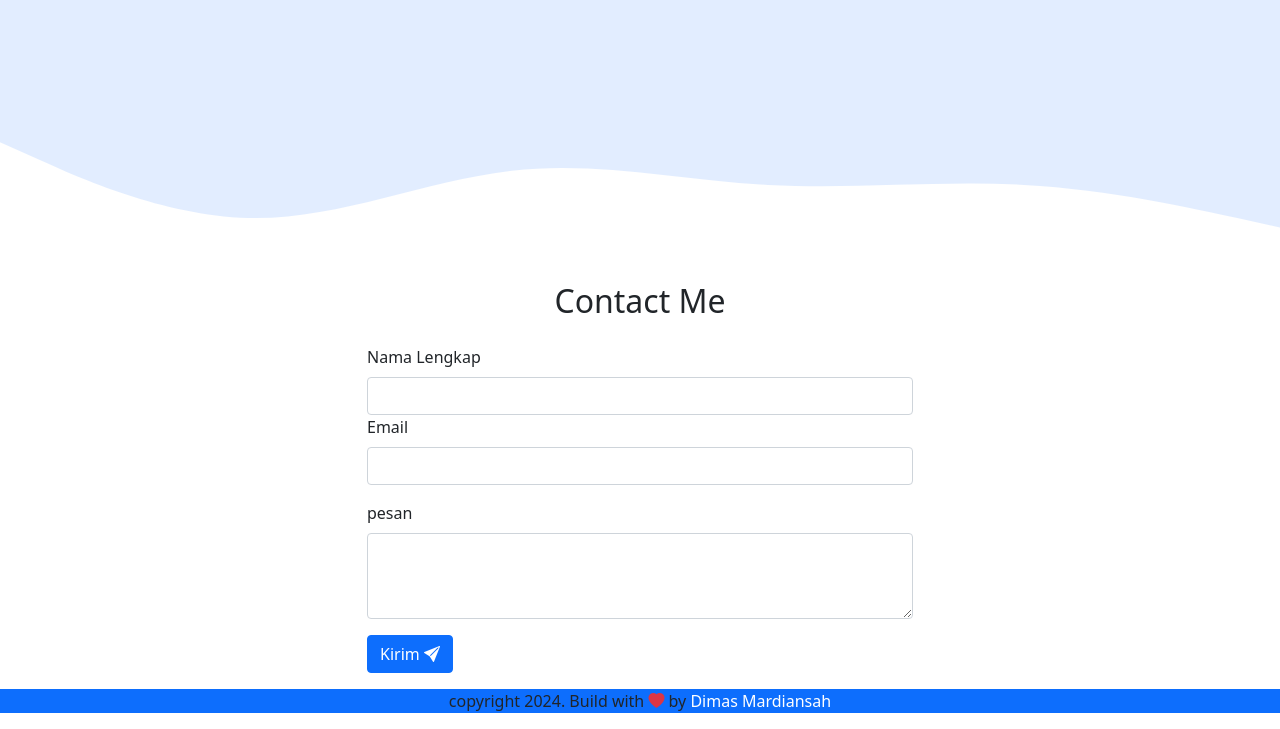
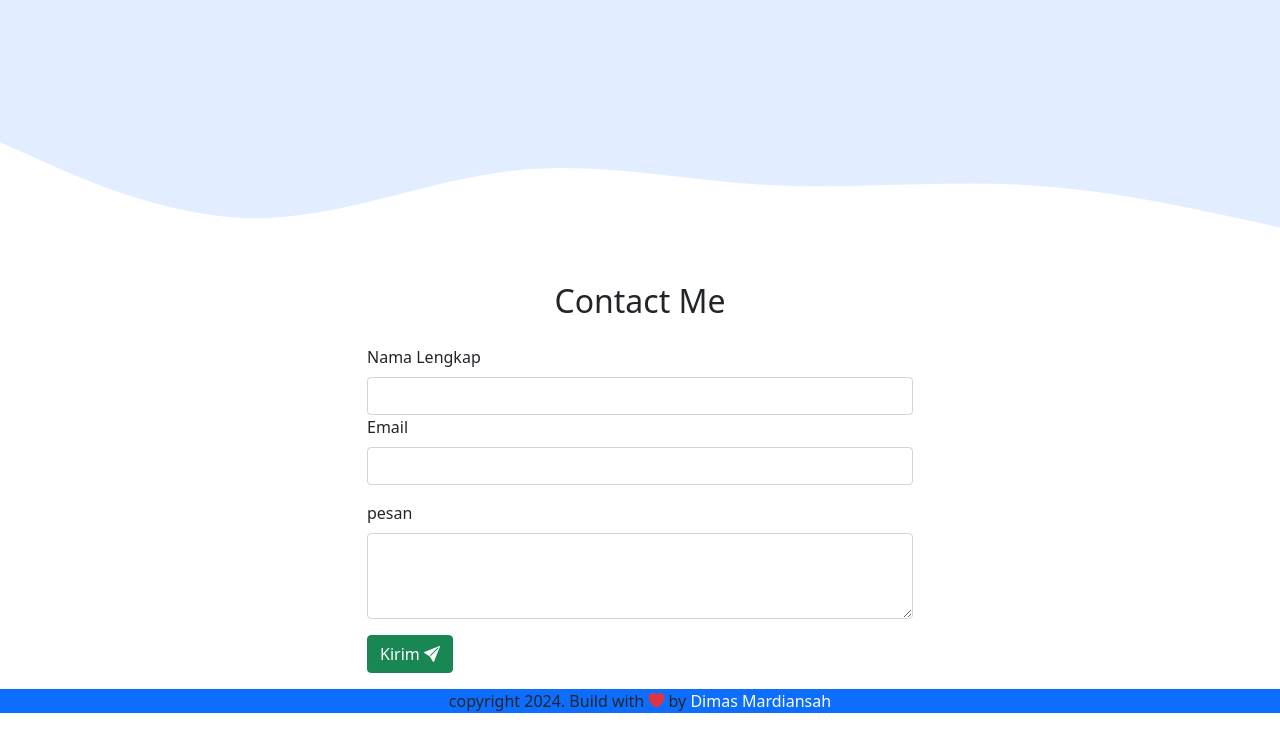
Before and after one commit to dmardiansah/DM.github.io, a plain HTML site: page index.html in a window 1280 px wide. Shown: the part 2725-3454 px from the top of the page. Drawn offline with nearby package versions, Linux system fonts and the light colour scheme.

Commit message:
mengubah warna tombol

```diff
--- a/index.html
+++ b/index.html
@@ -170,7 +170,7 @@
               </div>
 
 
-              <button type="submit" class="btn btn-primary">Kirim <i class="bi bi-send-fill"></i></button>
+              <button type="submit" class="btn btn-success">Kirim <i class="bi bi-send-fill"></i></button>
             </form>
           </div>
         </div>
```
